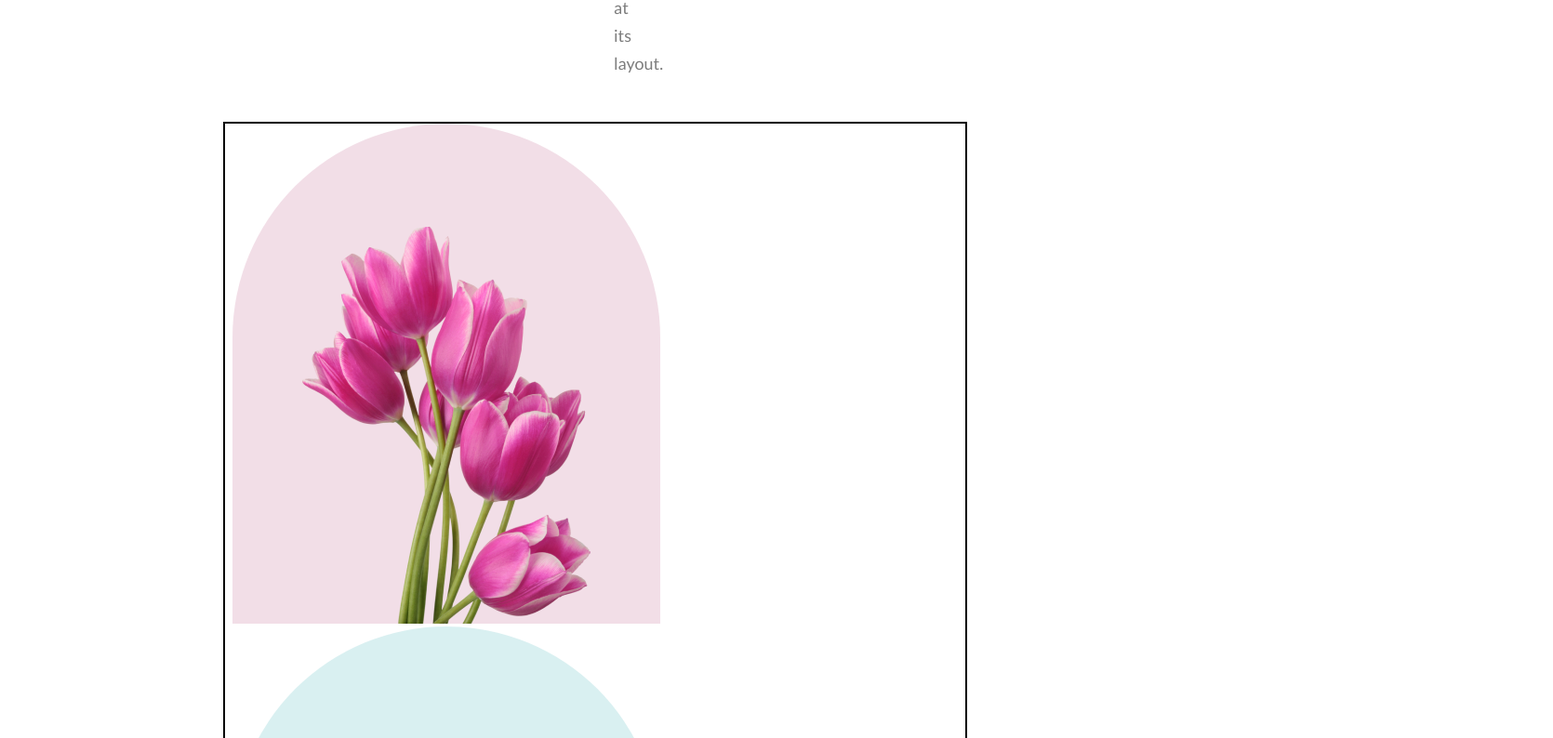
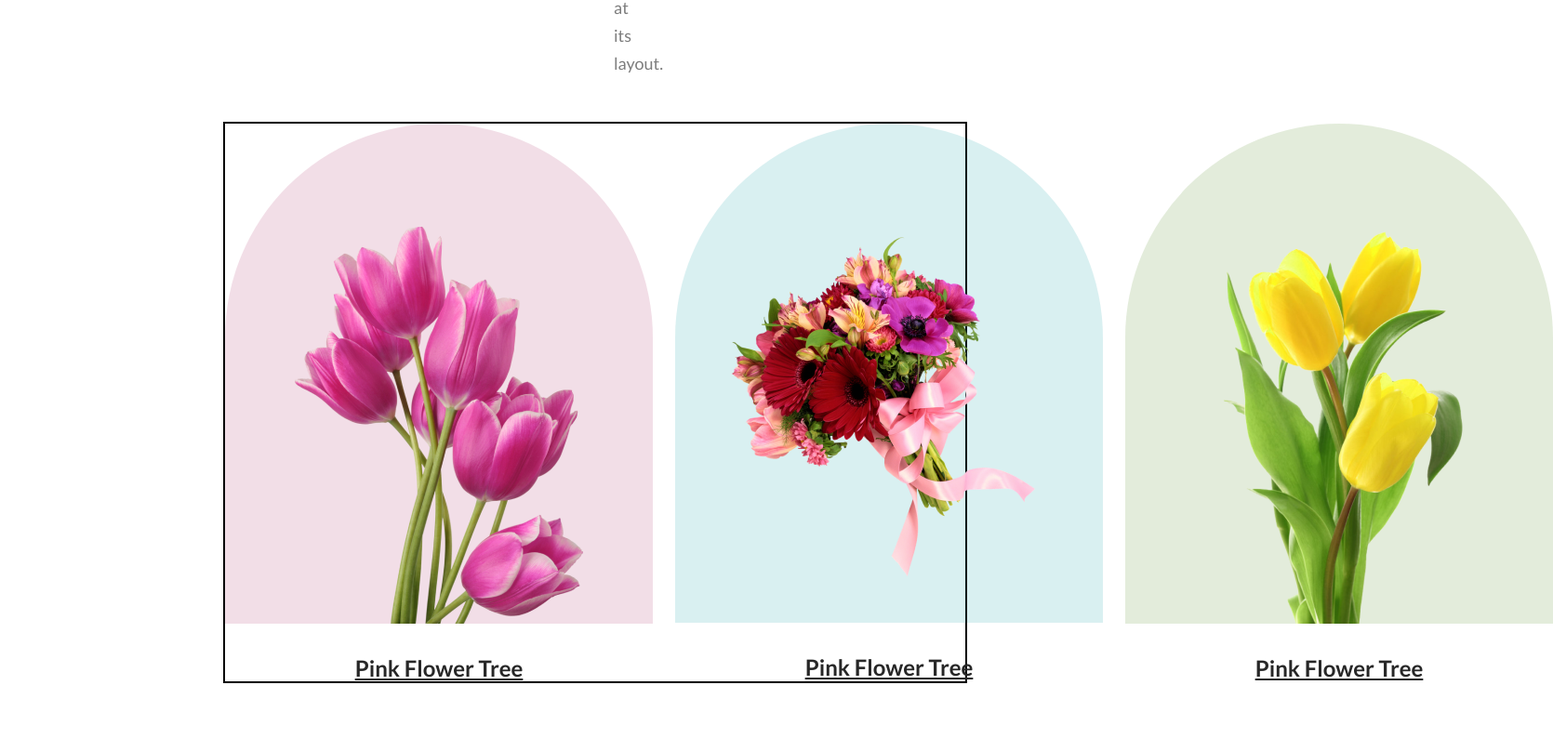
Before and after one commit to shahadadrohid/flower-shop, a plain HTML site: page index.html in a window 1280 px wide. Shown: the part 1740-2534 px from the top of the page at 93% size, 1670 px wide, since content can reach past the window. After the commit the page ends 2475 px from the top, so only its background shows below. Drawn offline with Linux system fonts and the light colour scheme.

Commit message:
Featured flowers style changes and add flowers caption

```diff
--- a/index.html
+++ b/index.html
@@ -52,11 +52,20 @@
             <section class="flowers-container">
                 <div class="flowers-with-background">
 
-                    <img id="flower-one" src="Flower Asset/pngwing 6.png" alt="">
+                    <div>
+                        <img id="flower-one" src="Flower Asset/pngwing 6.png" alt="">
+                        <h5>Pink Flower Tree</h5>
+                    </div>
 
-                    <img id="flower-two" src="Flower Asset/pngwing 5.png" alt="">
+                    <div>
+                        <img id="flower-two" src="Flower Asset/pngwing 5.png" alt="">
+                        <h5>Pink Flower Tree</h5>
+                    </div>
 
-                    <img id="flower-three" src="Flower Asset/pngwing 7.png" alt="">
+                    <div>
+                        <img id="flower-three" src="Flower Asset/pngwing 7.png" alt="">
+                        <h5>Pink Flower Tree</h5>
+                    </div>
                 </div>
             </section>
         </section>
--- a/styles/style.css
+++ b/styles/style.css
@@ -84,8 +84,19 @@ body {
     border: 2px solid black;
 }
 
-.flowers-with-background img {
-    margin-left: 8px;
+.flowers-with-background {
+    display: flex;
+    justify-content: space-around;
+    gap: 24px;
+}
+
+.flowers-with-background h5 {
+    text-align: center;
+    margin-top: 30px;
+    color: #272727;
+    font-size: 24px;
+    font-weight: 700;
+    text-decoration-line: underline;
 }
 
 #flower-one {
```
